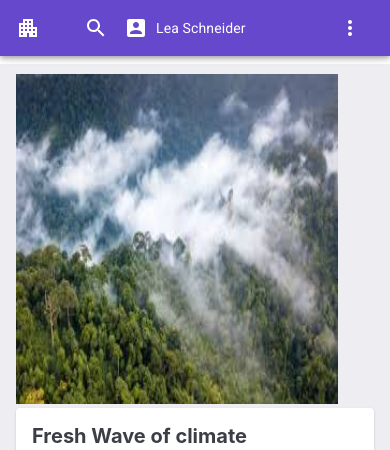
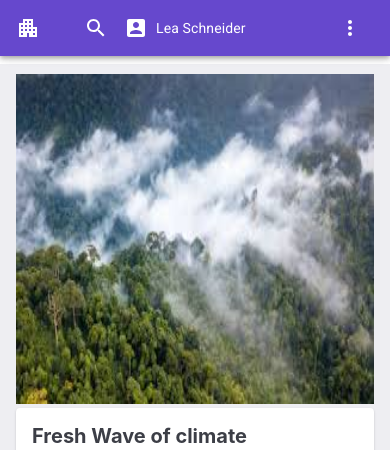
Before and after one commit to pravee674/demo, a React (Create React App) app: page / in a window 390 px wide. Shown: the top 450 px of the page. Built offline with nearby package versions, Linux system fonts and the light colour scheme; no server answers.

Commit message:
Width changes

```diff
--- a/src/App.css
+++ b/src/App.css
@@ -32,7 +32,7 @@
   }
 }
 
-@media screen  and (min-width: 300px) and (max-width: 640px){
+@media screen  and (min-width: 300px) and (max-width: 1024px){
   .sub-header .MuiTypography-colorPrimary{
     padding: 0px 0px !important;
     width: 100%;
@@ -89,8 +89,9 @@
     font-size:20px !important;
   }
   .trendings img {
-    width: 322px !important;
-    height: auto
+    width: auto !important;
+    height: auto;
+	max-width:100%;
   }
 }
 
```
